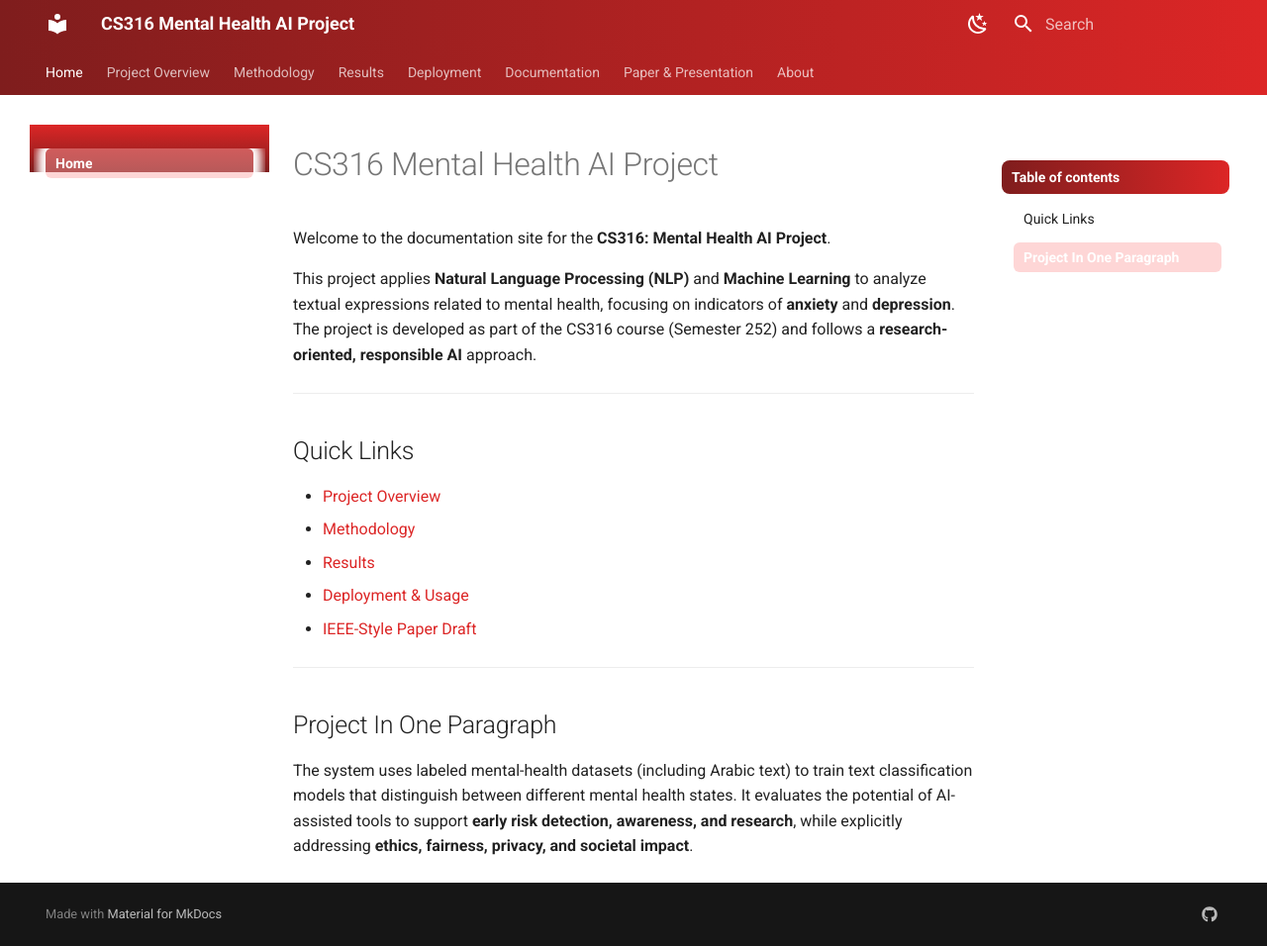
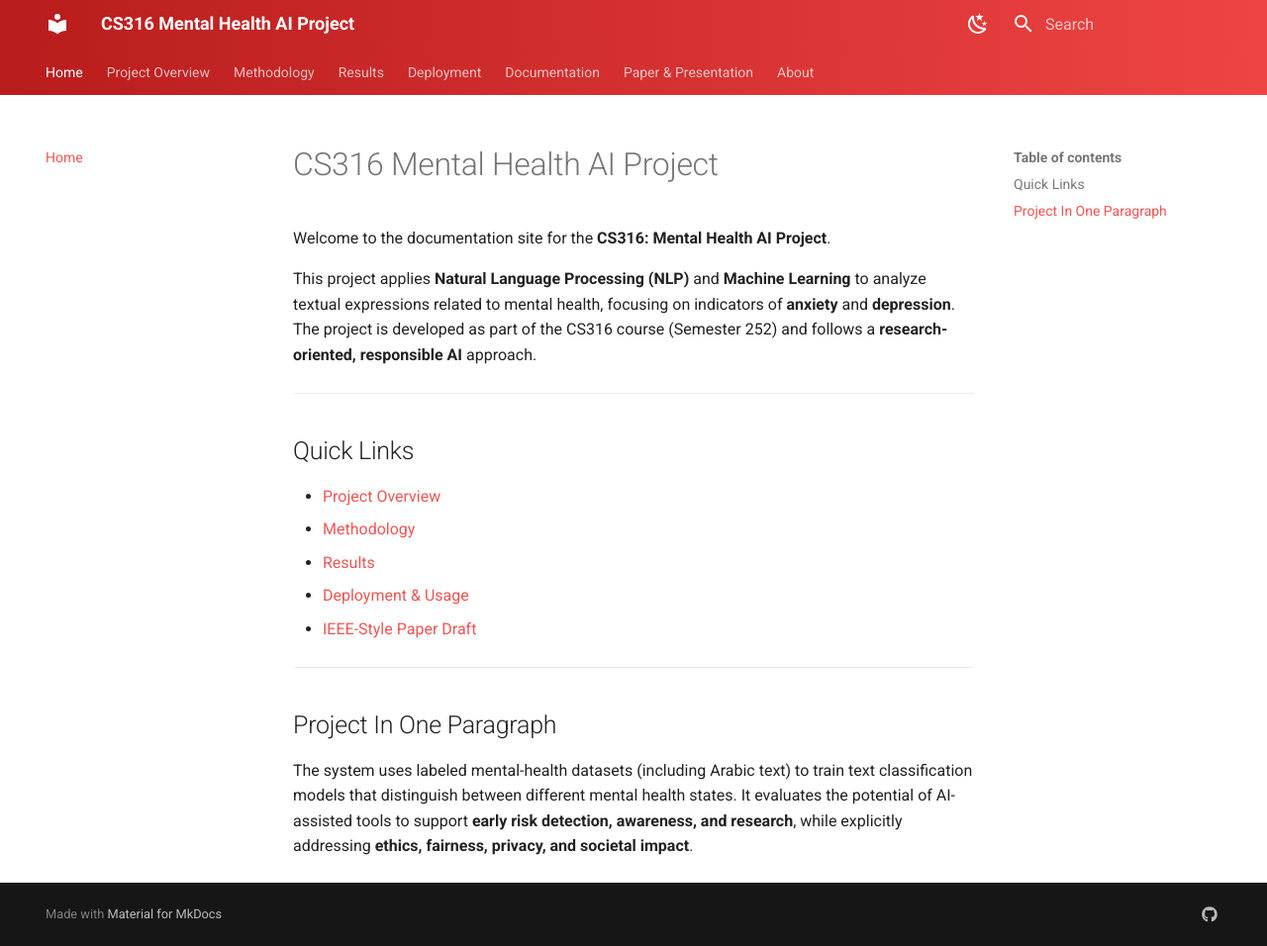
Before and after one commit to LayanAlnasser/CS316-Mental-Health-AI-Project, an MkDocs documentation site: the page built from docs/index.md, in a window 1280 px wide and 956 px high. Shown: the whole window at 99% size. Built offline with MkDocs 1.6.1 and Material for MkDocs 9.7.7, drawn with Linux system fonts in a browser that asks for light colours.

Commit message:
Update extra.css

```diff
--- a/docs/styles/extra.css
+++ b/docs/styles/extra.css
@@ -1,30 +1,7 @@
-/* -----------------------------------------------------------
-   1. Base red palette tokens (override Material's red shades)
------------------------------------------------------------ */
-
-[data-md-color-scheme="default"] {
-  --md-primary-fg-color: #dc2626;
-  --md-primary-fg-color--light: #fca5a5;
-  --md-primary-fg-color--dark: #7f1d1d;
-}
-
-[data-md-color-scheme="slate"] {
-  --md-primary-fg-color: #dc2626;
-  --md-primary-fg-color--light: #fca5a5;
-  --md-primary-fg-color--dark: #450a0a;
-}
-
-/* -----------------------------------------------------------
-   2. Top header + tabs (gradient, desktop & mobile)
------------------------------------------------------------ */
-
+/* Top header + tabs: red gradient */
 .md-header,
 .md-tabs {
-  background: linear-gradient(
-    90deg,
-    var(--md-primary-fg-color--dark),
-    var(--md-primary-fg-color)
-  ) !important;
+  background: linear-gradient(90deg, #b91c1c, #ef4444) !important;
   color: #ffffff !important;
 }
 
@@ -33,6 +10,7 @@
   background: transparent !important;
 }
 
+/* Keep icons & search visible on top of the gradient */
 .md-header__button,
 .md-header__option,
 .md-search__form,
@@ -42,120 +20,18 @@
   color: #ffffff !important;
 }
 
+/* Hover on tabs */
 .md-tabs__link:hover {
   background-color: rgba(255, 255, 255, 0.12) !important;
 }
 
-/* -----------------------------------------------------------
-   3. Primary sidebar / mobile drawer
-   - Make whole panel red gradient
-   - Force inner containers transparent so white doesn't show
------------------------------------------------------------ */
-
-/* Main drawer / sidebar background */
-.md-sidebar--primary,
-.md-drawer {
-  background: linear-gradient(
-    180deg,
-    var(--md-primary-fg-color),
-    var(--md-primary-fg-color--dark)
-  ) !important;
-  color: #ffffff !important;
-}
-
-/* Kill white backgrounds inside drawer so gradient shows */
-.md-sidebar--primary *,
-.md-drawer * {
-  background-color: transparent !important;
-}
-
-/* Drawer / sidebar header (book icon + title) */
+/* Optional: make the drawer HEADER (only the top bar) match the gradient */
 .md-sidebar__header,
 .md-nav__title--site {
-  background: linear-gradient(
-    90deg,
-    var(--md-primary-fg-color--dark),
-    var(--md-primary-fg-color)
-  ) !important;
+  background: linear-gradient(90deg, #b91c1c, #ef4444) !important;
   color: #ffffff !important;
 }
 
 .md-nav__title--site a {
   color: #ffffff !important;
 }
-
-/* Primary nav links (drawer & desktop sidebar) */
-.md-nav__link {
-  color: inherit !important;
-  border-radius: 6px;
-  padding: 6px 10px;
-  font-weight: 400;
-}
-
-/* Active + hover states (re-applied AFTER the * selector above) */
-.md-nav__link:hover {
-  background-color: rgba(252, 165, 165, 0.30) !important;
-}
-
-.md-nav__link--active {
-  background-color: rgba(252, 165, 165, 0.45) !important;
-  color: #ffffff !important;
-  font-weight: 600 !important;
-}
-
-/* Section titles (e.g., "Results", "Documentation") */
-.md-nav__item--section > .md-nav__title {
-  background: linear-gradient(
-    90deg,
-    var(--md-primary-fg-color--dark),
-    var(--md-primary-fg-color)
-  ) !important;
-  color: #ffffff !important;
-  padding: 6px 10px;
-  border-radius: 8px;
-  margin-bottom: 10px;
-  font-weight: 700;
-}
-
-/* -----------------------------------------------------------
-   4. Right sidebar (TOC)
------------------------------------------------------------ */
-
-.md-nav--secondary {
-  padding-top: 12px;
-}
-
-/* TOC title pill */
-.md-nav--secondary .md-nav__title {
-  background: linear-gradient(
-    90deg,
-    var(--md-primary-fg-color--dark),
-    var(--md-primary-fg-color)
-  ) !important;
-  color: #ffffff !important;
-  border-radius: 8px;
-  padding: 8px 10px;
-  margin-bottom: 10px;
-  font-weight: 700;
-}
-
-/* TOC links */
-.md-nav--secondary .md-nav__link {
-  border-radius: 6px;
-  padding: 6px 10px;
-}
-
-/* TOC hover + active */
-.md-nav--secondary .md-nav__link:hover {
-  background-color: rgba(252, 165, 165, 0.30) !important;
-}
-
-.md-nav--secondary .md-nav__link--active {
-  background-color: rgba(252, 165, 165, 0.45) !important;
-  color: #ffffff !important;
-  font-weight: 600;
-}
-
-.md-nav--secondary .md-nav__link--active * {
-  color: inherit !important;
-}
```
